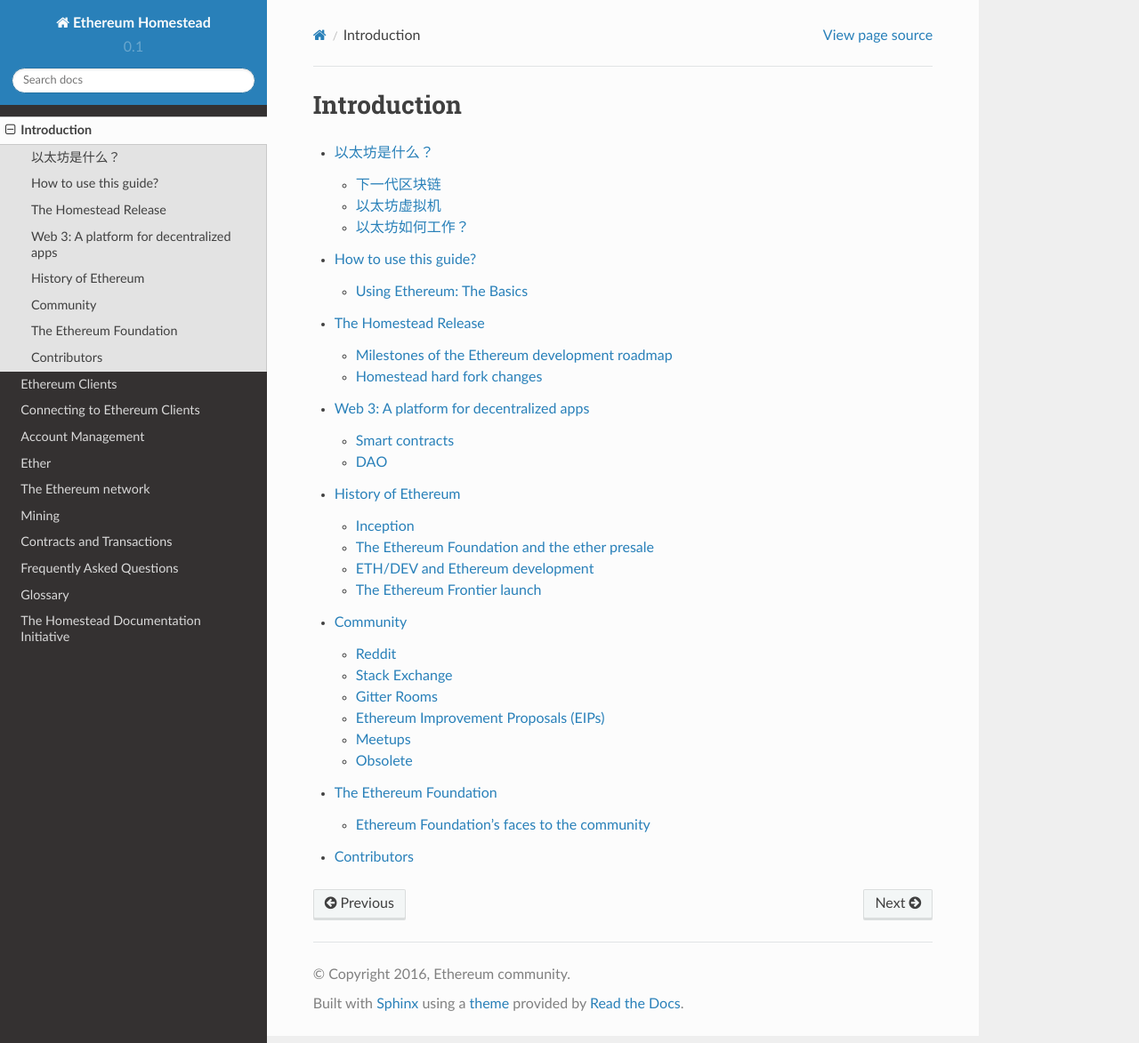
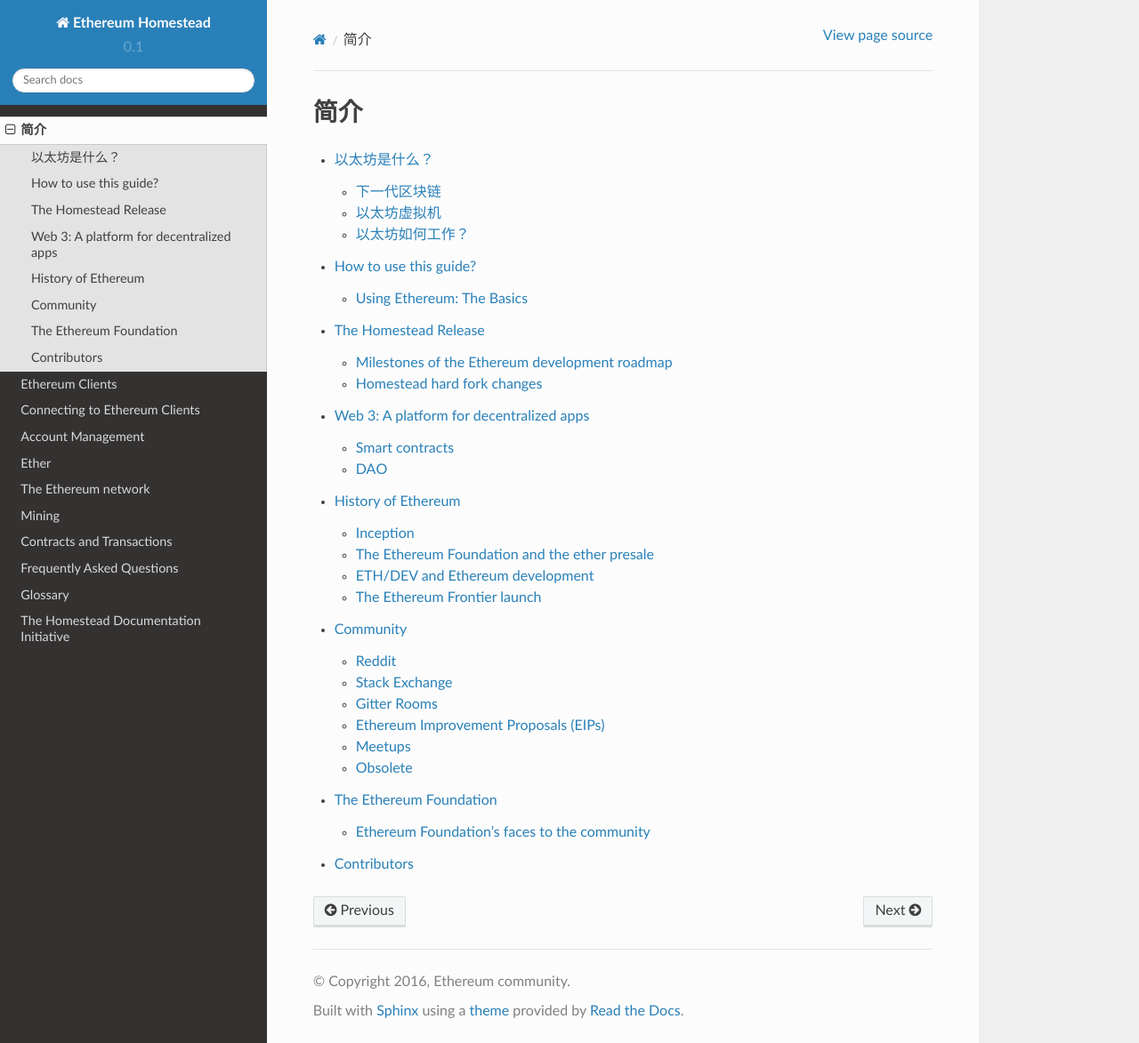
Before and after one commit to wl6g11/EthereumDocCH, a Sphinx documentation site: the page built from source/introduction/index.rst, in a window 1280 px wide and 1173 px high. Shown: the whole window at 89% size. Built offline with Sphinx 7.4.7 and the Read the Docs theme 2.0.0, drawn with Linux system fonts in a browser that asks for light colours.

Commit message:
更新index.rst

```diff
--- a/source/introduction/index.rst
+++ b/source/introduction/index.rst
@@ -1,5 +1,5 @@
 ################################################################################
-Introduction
+简介
 ################################################################################
 
 .. toctree::
```
